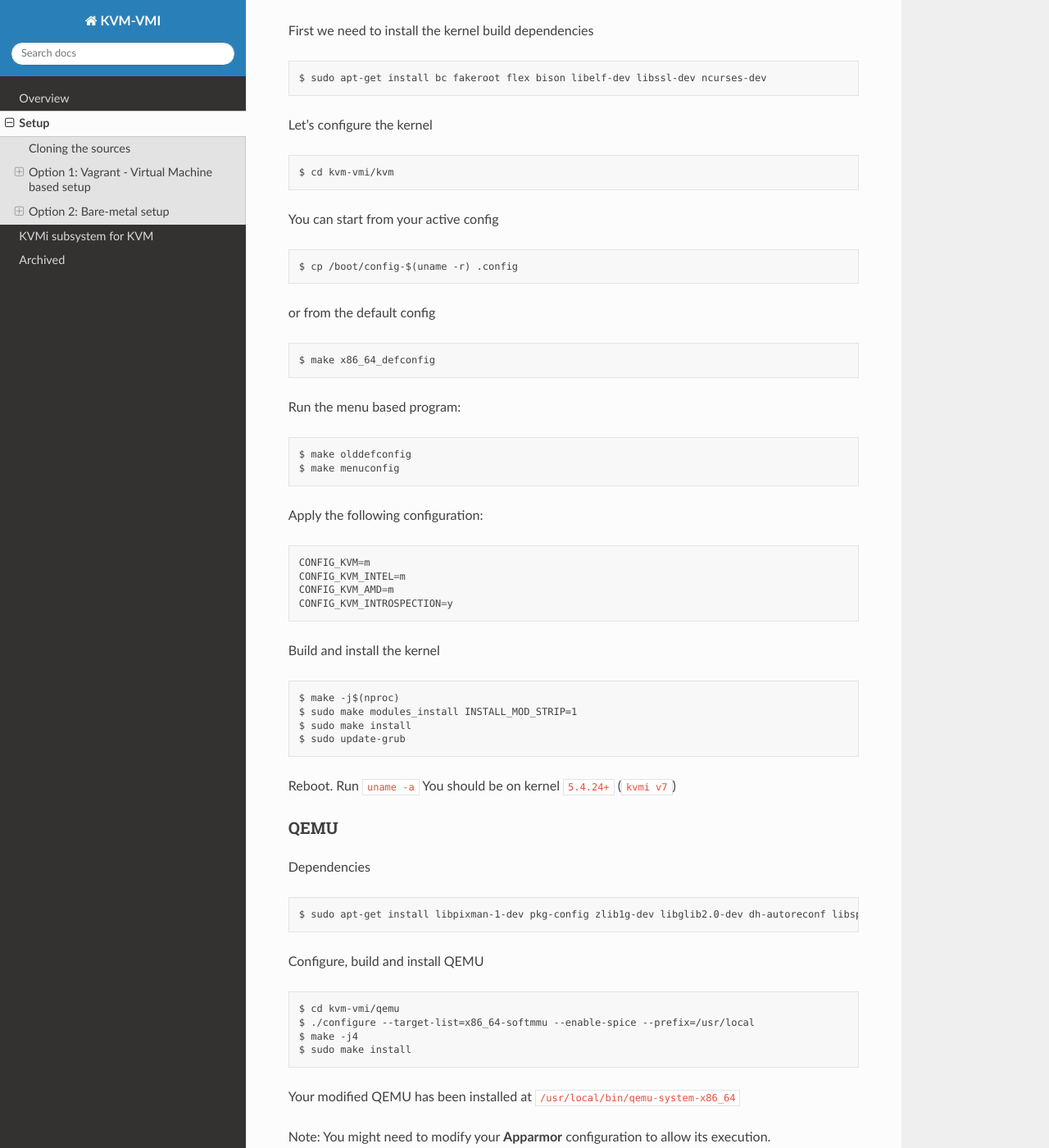
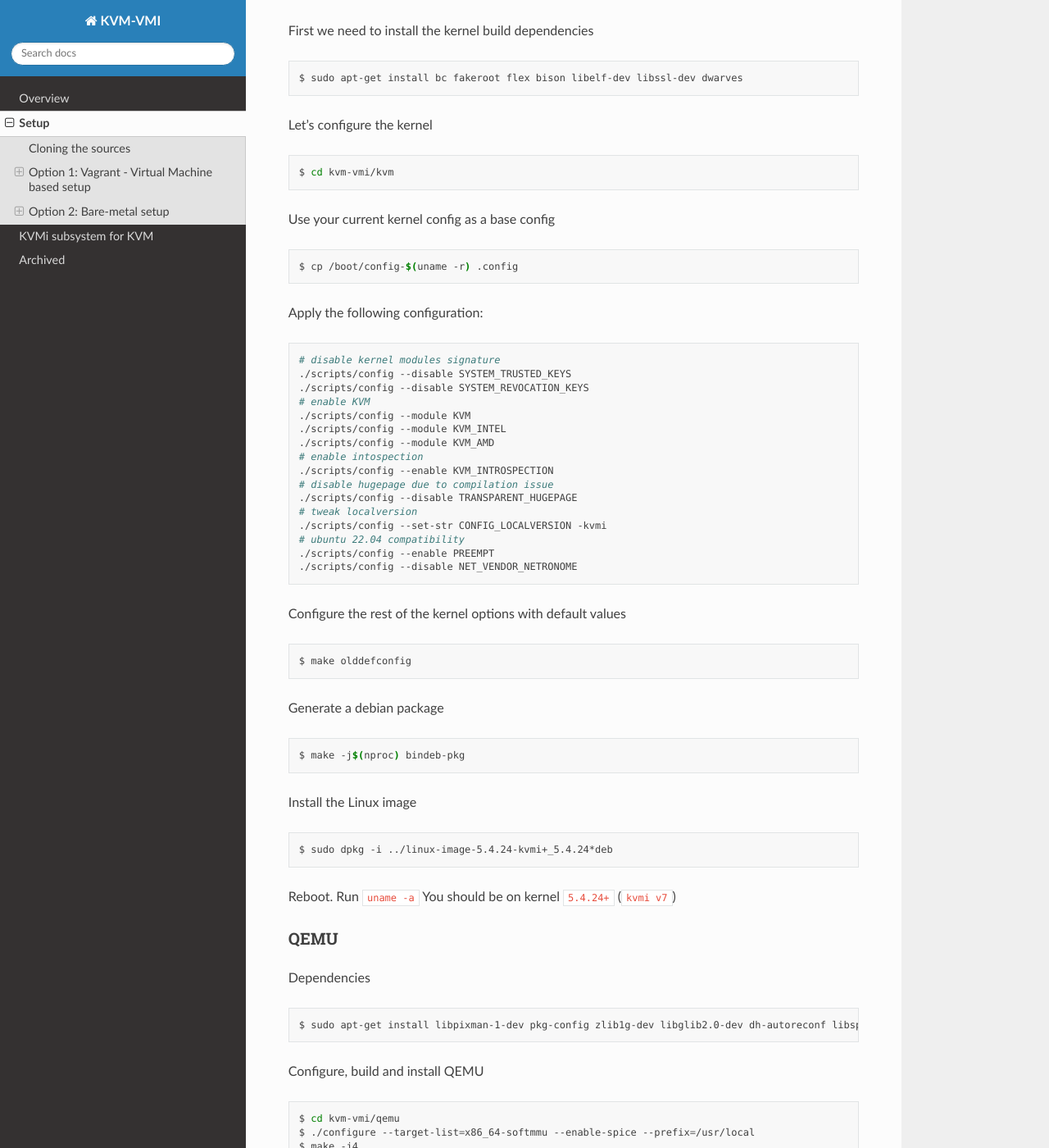
Before and after one commit to KVM-VMI/kvm-vmi, a Sphinx documentation site: the page built from docs/setup.md, in a window 1280 px wide and 1400 px high, scrolled down 8229 px. Shown: the whole window at 82% size. Built offline with Sphinx 7.4.7 and the Read the Docs theme 2.0.0, drawn with Linux system fonts in a browser that asks for light colours; some of the changed text lies outside the part shown.

Commit message:
docs: update bare-metal setup instruction

```diff
--- a/docs/setup.md
+++ b/docs/setup.md
@@ -197,44 +197,53 @@ You will have to compile and install an entire kernel.
 It is not possible to compile the KVM modules using an "out-of-tree" build.
 
 First we need to install the kernel build dependencies
-~~~
-$ sudo apt-get install bc fakeroot flex bison libelf-dev libssl-dev ncurses-dev
+~~~shell
+$ sudo apt-get install bc fakeroot flex bison libelf-dev libssl-dev dwarves
 ~~~
 
 Let's configure the kernel
-~~~
+~~~shell
 $ cd kvm-vmi/kvm
 ~~~
 
-You can start from your active config
-~~~
+Use your current kernel config as a base config
+~~~shell
 $ cp /boot/config-$(uname -r) .config
-~~~
-or from the default config
-~~~
-$ make x86_64_defconfig
-~~~
-
-Run the menu based program:
-~~~
-$ make olddefconfig
-$ make menuconfig
 ~~~
 
 Apply the following configuration:
-~~~
-CONFIG_KVM=m
-CONFIG_KVM_INTEL=m
-CONFIG_KVM_AMD=m
-CONFIG_KVM_INTROSPECTION=y
+~~~shell
+# disable kernel modules signature
+./scripts/config --disable SYSTEM_TRUSTED_KEYS
+./scripts/config --disable SYSTEM_REVOCATION_KEYS
+# enable KVM
+./scripts/config --module KVM
+./scripts/config --module KVM_INTEL
+./scripts/config --module KVM_AMD
+# enable intospection
+./scripts/config --enable KVM_INTROSPECTION
+# disable hugepage due to compilation issue
+./scripts/config --disable TRANSPARENT_HUGEPAGE
+# tweak localversion
+./scripts/config --set-str CONFIG_LOCALVERSION -kvmi
+# ubuntu 22.04 compatibility
+./scripts/config --enable PREEMPT
+./scripts/config --disable NET_VENDOR_NETRONOME
 ~~~
 
-Build and install the kernel
+Configure the rest of the kernel options with default values
+~~~shell
+$ make olddefconfig
 ~~~
-$ make -j$(nproc)
-$ sudo make modules_install INSTALL_MOD_STRIP=1
-$ sudo make install
-$ sudo update-grub
+
+Generate a debian package
+~~~shell
+$ make -j$(nproc) bindeb-pkg
+~~~
+
+Install the Linux image
+~~~shell
+$ sudo dpkg -i ../linux-image-5.4.24-kvmi+_5.4.24*deb
 ~~~
 
 Reboot.
@@ -245,12 +254,12 @@ You should be on kernel `5.4.24+` (`kvmi v7`)
 ### QEMU
 
 Dependencies
-~~~
+~~~shell
 $ sudo apt-get install libpixman-1-dev pkg-config zlib1g-dev libglib2.0-dev dh-autoreconf libspice-server-dev
 ~~~
 
 Configure, build and install QEMU
-~~~
+~~~shell
 $ cd kvm-vmi/qemu
 $ ./configure --target-list=x86_64-softmmu --enable-spice --prefix=/usr/local
 $ make -j4
@@ -292,7 +301,7 @@ You should use this library to build your applications.
 
 ![libkvmi](images/libkvmi.png)
 
-~~~
+~~~shell
 $ cd kvm-vmi/libkvmi
 $ ./bootstrap
 $ ./configure
@@ -303,7 +312,7 @@ $ sudo make install
 #### Libkvmi examples
 
 Run the example provided by libkvmi: `hookguest-libkvmi`
-~~~
+~~~shell
 $ cd libkvmi/examples
 $ ./hookguest-libkvmi /tmp/introspector
 ~~~
@@ -315,12 +324,12 @@ Give it at least `10` seconds (waiting on QEMU to connect to the socket `/tmp/in
 [LibVMI](https://github.com/libvmi/libvmi) is a VMI library providing a unified access on `Xen` and `KVM`, as well as a semantic layer.
 
 Dependencies
-~~~
+~~~shell
 $ sudo apt-get install build-essential gcc libtool cmake pkg-config check libglib2.0-dev libvirt-dev flex bison libjson-c-dev
 ~~~
 
 Build and install
-~~~
+~~~shell
 $ cd kvm-vmi/libvmi
 $ mkdir build
 $ cd build
@@ -338,7 +347,7 @@ You can generate one like this:
 1. Run `./examples/vmi-win-guid` and note the `Kernel filename` and `PDB GUID` fields.
 2. Use Volatility3 to extract the JSON profile
 
-~~~
+~~~shell
 $ git clone https://github.com/volatilityfoundation/volatility3
 $ cd volatility3
 $ virtualenv -p python3 venv
@@ -352,7 +361,7 @@ $ source venv/bin/activate
 The debug output can be configured via `CMake`.
 The constants should be used from `libvmi/debug.h`
 
-~~~
+~~~shell
 cd build
 cmake .. -DVMI_DEBUG='(VMI_DEBUG_KVM | VMI_DEBUG_DRIVER)'
 make
@@ -361,7 +370,7 @@ sudo make install
 
 Toggling the debug output is controlled by an environment variable: `LIBVMI_DEBUG`
 
-~~~
+~~~shell
 $ LIBVMI_DEBUG=1 ./build/examples/vmi-process-list -n winxp -j /etc/libvmi/winxp-profile.json
 ~~~
 
```
